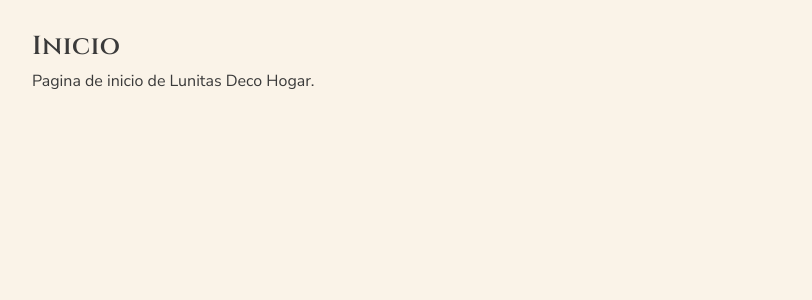
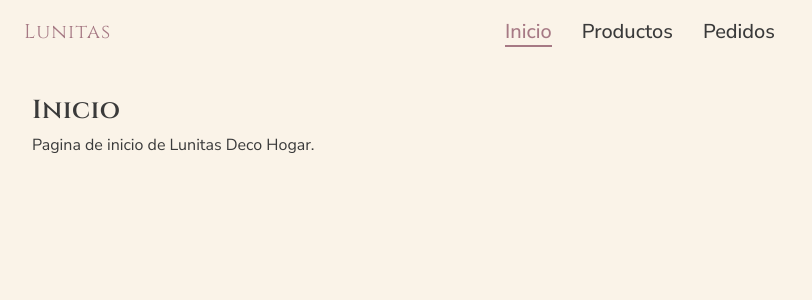
Before and after one commit to luchoetapia/lunitas_ui, a React (Vite) app: page / in a window 1280 px wide. Shown: the top 300 px of the page, without its empty margins (0-812 px from the left). Built offline with nearby package versions, Linux system fonts and the light colour scheme.

Commit message:
feat: add navbar at top

```diff
--- /dev/null
+++ b/src/components/navbar/NavBar.tsx
@@ -0,0 +1,66 @@
+import { AppBar, Box, Toolbar, Typography } from '@mui/material'
+import { styled } from '@mui/material/styles'
+import { NavLink } from 'react-router'
+import { appRoutes } from '../../router/routes.config'
+
+// Nav link: pink text + a pink underline bar when its route is active.
+// Uses the subtitle1 typography (size/weight) so it doesn't read too small.
+const NavItem = styled(NavLink)(({ theme }) => ({
+    position: 'relative',
+    display: 'flex',
+    alignItems: 'center',
+    height: '100%',
+    padding: '0 15px',
+    color: theme.palette.text.primary,
+    textDecoration: 'none',
+    fontSize: theme.typography.subtitle1.fontSize,
+    fontWeight: theme.typography.subtitle1.fontWeight,
+    '&.active': {
+        color: theme.palette.primary.main,
+    },
+    '&.active::after': {
+        content: '""',
+        position: 'absolute',
+        left: '15px',
+        right: '15px',
+        bottom: 0,
+        height: '2px',
+        backgroundColor: theme.palette.primary.main,
+    },
+}))
+
+function NavBar() {
+    return (
+        <AppBar position="static" color="transparent" elevation={0}>
+            <Toolbar
+                sx={{
+                    display: 'grid',
+                    gridTemplateColumns: '1fr auto 1fr',
+                    alignItems: 'center',
+                }}
+            >
+                <Typography
+                    sx={{
+                        justifySelf: 'start',
+                        fontFamily: '"Cinzel", serif',
+                        fontSize: '20px',
+                        letterSpacing: '0.05em',
+                        color: 'primary.main',
+                    }}
+                >
+                    Lunitas
+                </Typography>
+                <Box sx={{ display: 'flex', justifySelf: 'center' }}>
+                    {appRoutes.map((route) => (
+                        <NavItem key={route.path} to={route.path} end={route.path === '/'}>
+                            {route.label}
+                        </NavItem>
+                    ))}
+                </Box>
+                <Box />
+            </Toolbar>
+        </AppBar>
+    )
+}
+
+export default NavBar
--- a/src/router/routes.tsx
+++ b/src/router/routes.tsx
@@ -1,7 +1,11 @@
+// This file mixes local components with a non-component export (`router`), which
+// react-refresh's only-export-components rule flags. Fast refresh on this file is not
+// a concern in practice, so the rule is disabled here.
+/* eslint-disable react-refresh/only-export-components */
 import { useEffect } from 'react'
-import type { ReactNode, SyntheticEvent } from 'react'
-import { Tab, Tabs } from '@mui/material'
-import { createBrowserRouter, Outlet, useLocation, useNavigate } from 'react-router'
+import type { ReactNode } from 'react'
+import { createBrowserRouter, Outlet } from 'react-router'
+import NavBar from '../components/navbar/NavBar'
 import { appRoutes, APP_NAME } from './routes.config'
 
 interface PageTitleProps {
@@ -21,6 +25,12 @@
 // Builds one router route per entry in appRoutes, each wrapped to set the tab title.
 export const router = createBrowserRouter([
     {
+        element: (
+            <>
+                <NavBar />
+                <Outlet />
+            </>
+        ),
         children: appRoutes.map(({ path, label, Component }) => {
             const element = (
                 <PageTitle title={label}>
```
Lines whose indentation alone changed are shown as unchanged.
